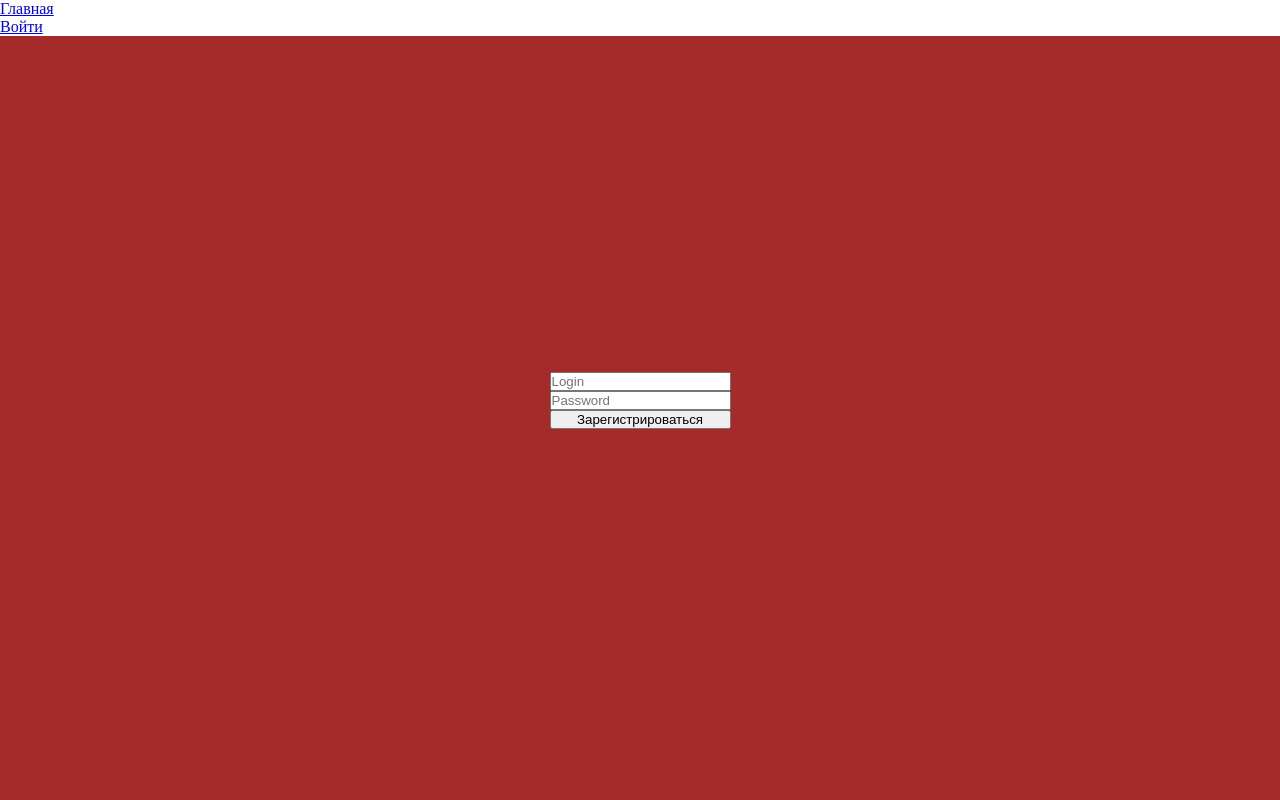
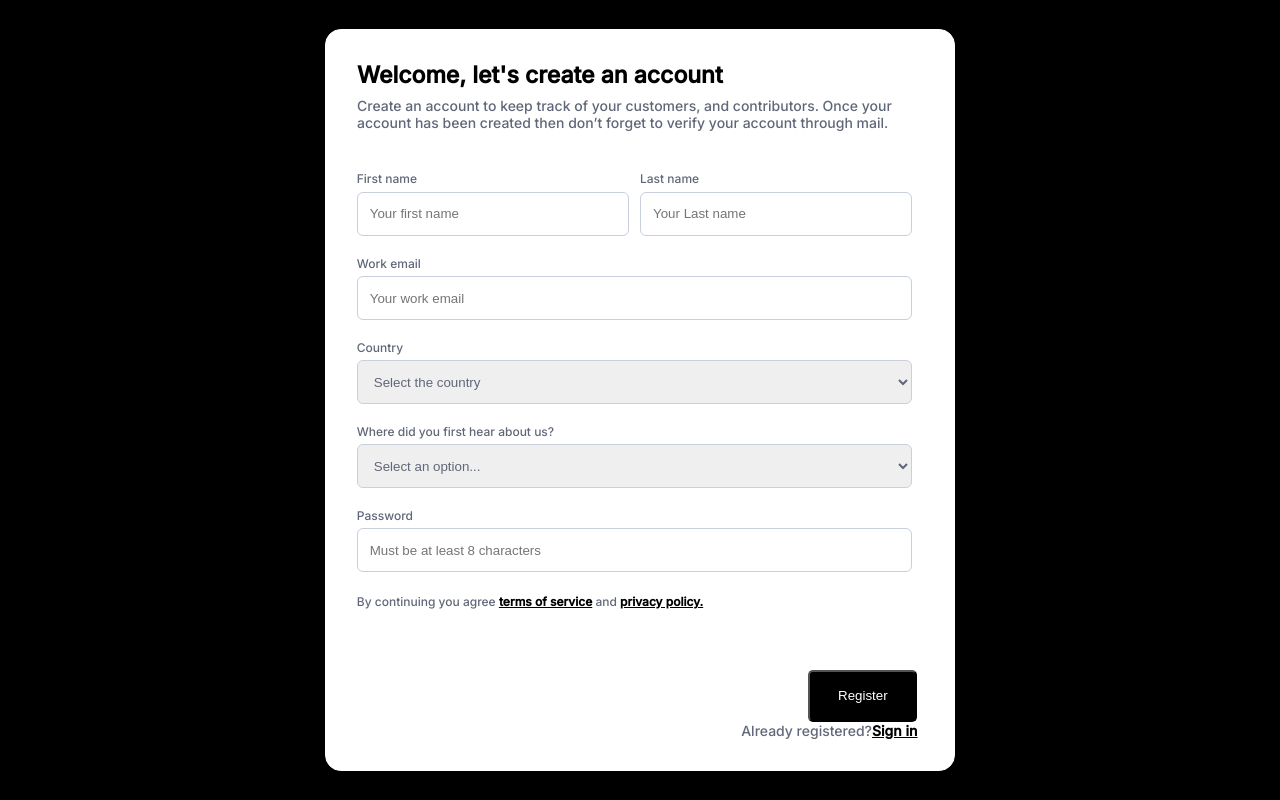
Before and after one commit to Iossi/Registration_form, a plain HTML site: page sign-up.html in a window 1280 px wide. Drawn offline with Linux system fonts and the light colour scheme.

Commit message:
final version

```diff
--- a/script.js
+++ b/script.js
@@ -1,10 +1,6 @@
 async function handleRegister() {
-  const username = document.querySelector(
-    "div[name=registration] input[name=login]"
-  ).value;
-  const password = document.querySelector(
-    "div[name=registration] input[name=password]"
-  ).value;
+  const username = document.querySelector(".input[name=login]").value;
+  const password = document.querySelector(".input[name=password]").value;
   const response = await fetch(
     "https://testbackend-1-m4859670.deta.app/register",
     {
@@ -26,10 +22,10 @@ async function handleRegister() {
 
 async function handleLogin() {
   const username = document.querySelector(
-    "div[name=authorization] input[name=login]"
+    "div[name=authorization] input[name=loginEntry]"
   ).value;
   const password = document.querySelector(
-    "div[name=authorization] input[name=password]"
+    "div[name=authorization] input[name=passwordEntry]"
   ).value;
   const response = await fetch(
     "https://testbackend-1-m4859670.deta.app/login",
--- /dev/null
+++ b/scriptCountry.js
@@ -0,0 +1,261 @@
+const countryList = [
+  "Select the country",
+  "Afghanistan",
+  "Albania",
+  "Algeria",
+  "American Samoa",
+  "Andorra",
+  "Angola",
+  "Anguilla",
+  "Antarctica",
+  "Antigua and Barbuda",
+  "Argentina",
+  "Armenia",
+  "Aruba",
+  "Australia",
+  "Austria",
+  "Azerbaijan",
+  "Bahamas (the)",
+  "Bahrain",
+  "Bangladesh",
+  "Barbados",
+  "Belarus",
+  "Belgium",
+  "Belize",
+  "Benin",
+  "Bermuda",
+  "Bhutan",
+  "Bolivia (Plurinational State of)",
+  "Bonaire, Sint Eustatius and Saba",
+  "Bosnia and Herzegovina",
+  "Botswana",
+  "Bouvet Island",
+  "Brazil",
+  "British Indian Ocean Territory (the)",
+  "Brunei Darussalam",
+  "Bulgaria",
+  "Burkina Faso",
+  "Burundi",
+  "Cabo Verde",
+  "Cambodia",
+  "Cameroon",
+  "Canada",
+  "Cayman Islands (the)",
+  "Central African Republic (the)",
+  "Chad",
+  "Chile",
+  "China",
+  "Christmas Island",
+  "Cocos (Keeling) Islands (the)",
+  "Colombia",
+  "Comoros (the)",
+  "Congo (the Democratic Republic of the)",
+  "Congo (the)",
+  "Cook Islands (the)",
+  "Costa Rica",
+  "Croatia",
+  "Cuba",
+  "Curaçao",
+  "Cyprus",
+  "Czechia",
+  "Côte d'Ivoire",
+  "Denmark",
+  "Djibouti",
+  "Dominica",
+  "Dominican Republic (the)",
+  "Ecuador",
+  "Egypt",
+  "El Salvador",
+  "Equatorial Guinea",
+  "Eritrea",
+  "Estonia",
+  "Eswatini",
+  "Ethiopia",
+  "Falkland Islands (the) [Malvinas]",
+  "Faroe Islands (the)",
+  "Fiji",
+  "Finland",
+  "France",
+  "French Guiana",
+  "French Polynesia",
+  "French Southern Territories (the)",
+  "Gabon",
+  "Gambia (the)",
+  "Georgia",
+  "Germany",
+  "Ghana",
+  "Gibraltar",
+  "Greece",
+  "Greenland",
+  "Grenada",
+  "Guadeloupe",
+  "Guam",
+  "Guatemala",
+  "Guernsey",
+  "Guinea",
+  "Guinea-Bissau",
+  "Guyana",
+  "Haiti",
+  "Heard Island and McDonald Islands",
+  "Holy See (the)",
+  "Honduras",
+  "Hong Kong",
+  "Hungary",
+  "Iceland",
+  "India",
+  "Indonesia",
+  "Iran (Islamic Republic of)",
+  "Iraq",
+  "Ireland",
+  "Isle of Man",
+  "Israel",
+  "Italy",
+  "Jamaica",
+  "Japan",
+  "Jersey",
+  "Jordan",
+  "Kazakhstan",
+  "Kenya",
+  "Kiribati",
+  "Korea (the Democratic People's Republic of)",
+  "Korea (the Republic of)",
+  "Kuwait",
+  "Kyrgyzstan",
+  "Lao People's Democratic Republic (the)",
+  "Latvia",
+  "Lebanon",
+  "Lesotho",
+  "Liberia",
+  "Libya",
+  "Liechtenstein",
+  "Lithuania",
+  "Luxembourg",
+  "Macao",
+  "Madagascar",
+  "Malawi",
+  "Malaysia",
+  "Maldives",
+  "Mali",
+  "Malta",
+  "Marshall Islands (the)",
+  "Martinique",
+  "Mauritania",
+  "Mauritius",
+  "Mayotte",
+  "Mexico",
+  "Micronesia (Federated States of)",
+  "Moldova (the Republic of)",
+  "Monaco",
+  "Mongolia",
+  "Montenegro",
+  "Montserrat",
+  "Morocco",
+  "Mozambique",
+  "Myanmar",
+  "Namibia",
+  "Nauru",
+  "Nepal",
+  "Netherlands (the)",
+  "New Caledonia",
+  "New Zealand",
+  "Nicaragua",
+  "Niger (the)",
+  "Nigeria",
+  "Niue",
+  "Norfolk Island",
+  "Northern Mariana Islands (the)",
+  "Norway",
+  "Oman",
+  "Pakistan",
+  "Palau",
+  "Palestine, State of",
+  "Panama",
+  "Papua New Guinea",
+  "Paraguay",
+  "Peru",
+  "Philippines (the)",
+  "Pitcairn",
+  "Poland",
+  "Portugal",
+  "Puerto Rico",
+  "Qatar",
+  "Republic of North Macedonia",
+  "Romania",
+  "Russian Federation (the)",
+  "Rwanda",
+  "Réunion",
+  "Saint Barthélemy",
+  "Saint Helena, Ascension and Tristan da Cunha",
+  "Saint Kitts and Nevis",
+  "Saint Lucia",
+  "Saint Martin (French part)",
+  "Saint Pierre and Miquelon",
+  "Saint Vincent and the Grenadines",
+  "Samoa",
+  "San Marino",
+  "Sao Tome and Principe",
+  "Saudi Arabia",
+  "Senegal",
+  "Serbia",
+  "Seychelles",
+  "Sierra Leone",
+  "Singapore",
+  "Sint Maarten (Dutch part)",
+  "Slovakia",
+  "Slovenia",
+  "Solomon Islands",
+  "Somalia",
+  "South Africa",
+  "South Georgia and the South Sandwich Islands",
+  "South Sudan",
+  "Spain",
+  "Sri Lanka",
+  "Sudan (the)",
+  "Suriname",
+  "Svalbard and Jan Mayen",
+  "Sweden",
+  "Switzerland",
+  "Syrian Arab Republic",
+  "Taiwan",
+  "Tajikistan",
+  "Tanzania, United Republic of",
+  "Thailand",
+  "Timor-Leste",
+  "Togo",
+  "Tokelau",
+  "Tonga",
+  "Trinidad and Tobago",
+  "Tunisia",
+  "Turkey",
+  "Turkmenistan",
+  "Turks and Caicos Islands (the)",
+  "Tuvalu",
+  "Uganda",
+  "Ukraine",
+  "United Arab Emirates (the)",
+  "United Kingdom of Great Britain and Northern Ireland (the)",
+  "United States Minor Outlying Islands (the)",
+  "United States of America (the)",
+  "Uruguay",
+  "Uzbekistan",
+  "Vanuatu",
+  "Venezuela (Bolivarian Republic of)",
+  "Viet Nam",
+  "Virgin Islands (British)",
+  "Virgin Islands (U.S.)",
+  "Wallis and Futuna",
+  "Western Sahara",
+  "Yemen",
+  "Zambia",
+  "Zimbabwe",
+  "Åland Islands",
+];
+const selectCountry = document.querySelector(".input[name=country]");
+window.addEventListener("load", (event) => {
+  for (let i = 0; i < countryList.length; i++) {
+    selectCountry.insertAdjacentHTML(
+      "beforeend",
+      `<option value=${countryList[i]}>${countryList[i]}</option>`
+    );
+  }
+});
--- a/sign-up.html
+++ b/sign-up.html
@@ -4,28 +4,88 @@
     <title>Parcel Sandbox</title>
     <meta charset="UTF-8" />
     <link rel="stylesheet" href="styles.css" />
+    <link rel="preconnect" href="https://fonts.googleapis.com" />
+    <link rel="preconnect" href="https://fonts.gstatic.com" crossorigin />
+    <link
+      href="https://fonts.googleapis.com/css2?family=Inter:wght@500&display=swap"
+      rel="stylesheet"
+    />
+    <meta name="viewport" content="width=device-width, initial-scale=1" />
   </head>
   <body>
-    <div class="nav">
-      <nav>
-        <ul>
-          <li><a href="index.html">Главная</a></li>
-          <li><a href="sign-in.html">Войти</a></li>
-        </ul>
-      </nav>
-    </div>
-    <div class="background_sign-up">
-      <div name="registration" class="form">
-        <input name="login" class="input" type="login" placeholder="Login" />
-        <input
-          name="password"
-          class="input"
-          type="password"
-          placeholder="Password"
-        />
-        <button onclick="handleRegister()">Зарегистрироваться</button>
+    <div class="background-wrapper">
+      <div class="sign-up-form">
+        <h1>Welcome, let's create an account</h1>
+        <h2>
+          Create an account to keep track of your customers, and contributors.
+          Once your account has been created then don’t forget to verify your
+          account through mail.
+        </h2>
+        <div name="registration" class="form">
+          <div class="sign-up-form__input_name">
+            <label class="label">
+              First name
+          </label>
+            <input name="login"
+            class="input"
+            placeholder="Your first name" />
+
+            <label class="label">
+              Last name
+          </label>
+            <input
+              name="lastname"
+              class="input"
+              placeholder="Your Last name"
+            />
+          </div>
+          <div class="sign-up-form__infoblock">
+            <label class="label">
+              Work email
+          </label>
+            <input class="input"
+            placeholder="Your work email" />
+            <label class="label">
+              Country
+            </label>
+            <select  name="country" class="input" /></select>
+            <label class="label">
+              Where did you first hear about us?
+            </label>
+            <select  class="input">
+              <option value="1">Select an option...</option>
+              <option value="2">Magazine</option>
+              <option value="3">Friends</option>
+              <option value="4">Tv</option>
+            </select>
+            <label class="label">
+              Password
+          </label>
+            <input
+              class="input"
+              type="password"
+              name="password"
+              placeholder="Must be at least 8 characters"
+            />
+
+          </div>
+          <span class="span"
+          >By continuing you agree <strong style="color: black;"> <span class="underlined">terms of service</span></strong> and
+          <strong style="color: black;"><span class="underlined">privacy policy.</span></strong></span>
+        </div>
+        <div class="button-block">
+          <button class="button" onclick="handleRegister()">Register</button>
+          <p style="font-family: Inter, sans-serif; font-size:
+          14px;color:rgba(96, 103, 120, 1) ;">
+            Already registered?<a style="color:black" href="sign-in.html"
+              ><strong><span class="underlined">Sign in</span></strong></a
+            >
+          </p>
+        </div>
       </div>
     </div>
+
     <script src="script.js"></script>
+    <script src="scriptCountry.js"></script>
   </body>
 </html>
--- a/styles.css
+++ b/styles.css
@@ -3,26 +3,12 @@
   padding: 0;
   box-sizing: border-box;
 }
-.background {
-  /* font-family: sans-serif; */
-  background-color: black;
-  height: 100vh;
-  width: 100vw;
-  display: flex;
-  align-items: center;
-  justify-content: center;
-}
-.background_sign-in {
-  background-color: green;
-  height: 100vh;
-  width: 100vw;
-  align-items: center;
-  justify-content: center;
+.sign-in-form {
   display: flex;
   flex-direction: column;
 }
-.background_sign-up {
-  background-color: brown;
+.background-wrapper {
+  background-color: black;
   height: 100vh;
   width: 100vw;
   align-items: center;
@@ -31,11 +17,116 @@
   flex-direction: column;
 }
 .form {
+  width: 566.48px;
+  height: 562px;
+}
+.sign-up-form {
+  width: 630px;
+  height: 741.52px;
+  padding: 31px;
+  border-radius: 15.88px;
+  background: white;
+  border: 1px solid white;
+  align-items: center;
+  justify-content: center;
   display: flex;
   flex-direction: column;
 }
-.nav {
-  background-color: white;
-  position: absolute;
+.sign-up-form__input_name {
+  width: 100%;
+  height: 85px;
+  display: flex;
+  flex-flow: column wrap;
+  justify-content: space-around;
+}
+.sign-up-form__infoblock {
+  width: auto;
+  display: flex;
+  flex-direction: column;
+}
+.input {
+  border: 1px solid;
+  border-radius: 6px;
+  border-color: rgba(202, 208, 219, 1);
+  height: 44px;
+  margin-right: 2%;
+  margin-bottom: 20px;
+  padding: 12px;
+  color: rgba(96, 103, 120, 1);
+}
+.button {
+  width: 109px;
+  height: 52px;
+  background-color: black;
+  color: #ffffff;
+  border-radius: 5px;
+  margin-top: 10px;
+}
+.button-block {
+  width: 100%;
+  height: auto;
+  display: flex;
+  flex-direction: column;
+  justify-content: end;
+  align-items: flex-end;
+  margin-top: 2%;
+  margin-right: 2%;
+}
+h2 {
+  font-family: "Inter", sans-serif;
+  font-size: 14px;
+  color: rgba(96, 103, 120, 1);
+  margin-top: 8px;
+  margin-bottom: 40px;
+  width: 100%;
+  font-weight: normal;
+}
+h1 {
+  font-family: "Inter", sans-serif;
+  font-size: 23px;
   width: 100%;
 }
+.label {
+  font-family: Inter, sans-serif;
+  font-size: 12px;
+  height: 20px;
+  color: rgba(96, 103, 120, 1);
+}
+.span {
+  font-family: Inter, sans-serif;
+  font-size: 12px;
+  color: rgba(96, 103, 120, 1);
+}
+.underlined {
+  text-decoration: underline;
+}
+
+@media (max-width: 1200px) {
+  .background-wrapper {
+    background-color: #ffffff;
+    width: 100%;
+    height: 100%;
+  }
+  .form {
+    width: 100%;
+  }
+  .sign-up-form {
+    width: 95%;
+    height: 100%;
+  }
+  .button-block {
+    align-items: center;
+    margin-right: 0;
+  }
+  .button {
+    min-width: 240.48px;
+    width: 100%;
+  }
+  .sign-up-form__input_name {
+    height: auto;
+    flex-flow: column;
+  }
+  .input {
+    margin-right: 0;
+  }
+}
```
Also changed, not shown: sign-in.html (+9 -14 lines).
